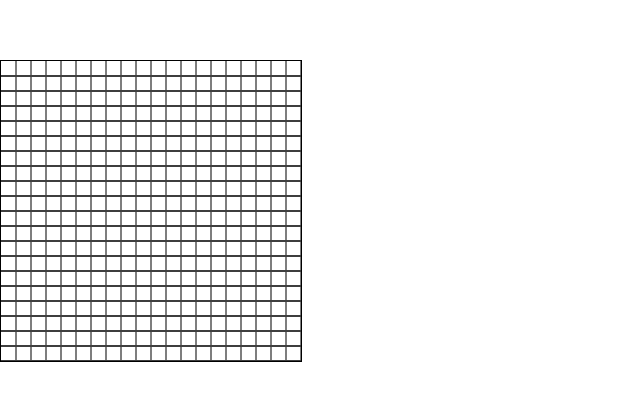
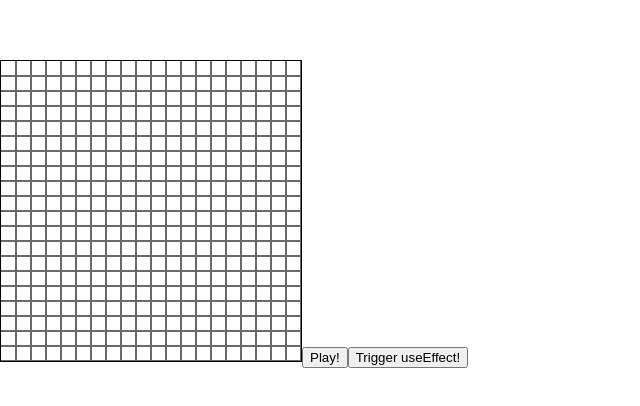
Before and after one commit to NandoTheessen/Convays-Game-of-Life, a React (Create React App) app in the folder src/: page / in a window 1280 px wide. Shown: the part 140-546 px from the top of the page, without its empty margins (0-640 px from the left). Built offline with nearby package versions, Linux system fonts and the light colour scheme.

Commit message:
Implement drawing logic, refactor useEffect hook, refactor drawing logic
- Implement drawing logic for grid
- Refactor drawing logic to be more efficient
- removed useEffect hook from seperate function and implemented it in main component

```diff
--- a/src/src/App.js
+++ b/src/src/App.js
@@ -1,70 +1,79 @@
 import React, { useState, useEffect, useRef } from 'react';
 
 const App = props => {
-  const [height, setHeight] = useState(300);
-  const [width, setWidth] = useState(300);
+  const width = 300;
+  const height = 300;
+  const [iterator, setIterator] = useState(15);
   const [shouldanimate, setShouldanimate] = useState(false);
   const [timestamp, setTimestamp] = useState(Date.now());
-  const canvas = useCanvas();
+  const [life, setLife] = useState([]);
+  const canvas = useRef(null);
 
   const animate = timestamp => {
+    const ctx = canvas.current.getContext('2d');
+    ctx.lineWidth = 2;
+    ctx.strokeStyle = '#696969';
+
+    for (let i = iterator, l = height; i < l + iterator; i += iterator) {
+      ctx.moveTo(i, 0);
+      ctx.lineTo(i, height);
+      for (let j = iterator, l = width; j < l + iterator; j += iterator) {
+        ctx.moveTo(0, j);
+        ctx.lineTo(i, j);
+      }
+    }
+    ctx.stroke();
     if (shouldanimate) {
+      console.log('animating!');
       requestAnimationFrame(timestamp => animate(timestamp));
     }
   };
-  const determinePosition = e => {
-    const pos = document
-      .getElementsByTagName('canvas')[0]
-      .getBoundingClientRect();
-    console.log(e.clientX - pos.x, e.clientY - pos.y);
-    const xAxis = Math.floor((e.clientX - pos.x) / 15);
-    const yAxis = Math.floor((e.clientY - pos.y) / 15);
-    const ctx = canvas.current.getContext('2d');
 
-    ctx.fillRect(
-      e.clientX - pos.x - ((e.clientX - pos.x) % 15),
-      e.clientY - pos.y - ((e.clientY - pos.y) % 15),
-      15,
-      15
-    );
-    console.log(xAxis, yAxis);
-  };
-
-  console.log(canvas);
-  return (
-    <canvas
-      ref={canvas}
-      style={{ border: '1px solid black', marginTop: '200px' }}
-      height={height}
-      width={width}
-      onClick={determinePosition}
-    />
-  );
-  function useCanvas(context = '2d') {
-    const canvas = useRef(null);
-
-    useEffect(() => {
-      const ctx = canvas.current.getContext(context);
-      ctx.lineWidth = 0.1;
-      ctx.strokeStyle = 'rgba(0, 0, 0, 0.2)';
-      for (let i = 15, l = 500; i < l; i += 15) {
-        for (let j = 15, l = 500; j < l; j += 15) {
-          ctx.moveTo(i, 0);
-          ctx.lineTo(i, j);
-          ctx.moveTo(0, j);
-          ctx.lineTo(i, j);
-          ctx.stroke();
-        }
-      }
+  useEffect(
+    timestamp => {
+      setTimestamp(Date.now() - timestamp);
       let animationFrameId = requestAnimationFrame(() => {
         animate(timestamp);
       });
 
       return () => cancelAnimationFrame(animationFrameId);
-    }, []);
+    },
+    [life]
+  );
+  return (
+    <>
+      <canvas
+        ref={canvas}
+        style={{ border: '1px solid black', marginTop: '200px' }}
+        height={height}
+        width={width}
+        onClick={e => determinePosition(e, canvas, iterator)}
+      />
+      <button onClick={shouldanimate => setShouldanimate(!shouldanimate)}>
+        Play!
+      </button>
+      <button onClick={() => setLife([1, 2, 3, 4, 5, 6])}>
+        Trigger useEffect!
+      </button>
+    </>
+  );
+};
 
-    return canvas;
-  }
+const determinePosition = (e, canvas, iterator) => {
+  const pos = document
+    .getElementsByTagName('canvas')[0]
+    .getBoundingClientRect();
+  const xAxis = Math.floor((e.clientX - pos.x) / iterator);
+  const yAxis = Math.floor((e.clientY - pos.y) / iterator);
+  const ctx = canvas.current.getContext('2d');
+
+  ctx.fillRect(
+    e.clientX - pos.x - ((e.clientX - pos.x) % iterator),
+    e.clientY - pos.y - ((e.clientY - pos.y) % iterator),
+    iterator - 1,
+    iterator - 1
+  );
+  console.log(xAxis, yAxis);
 };
 
 export default App;
```
